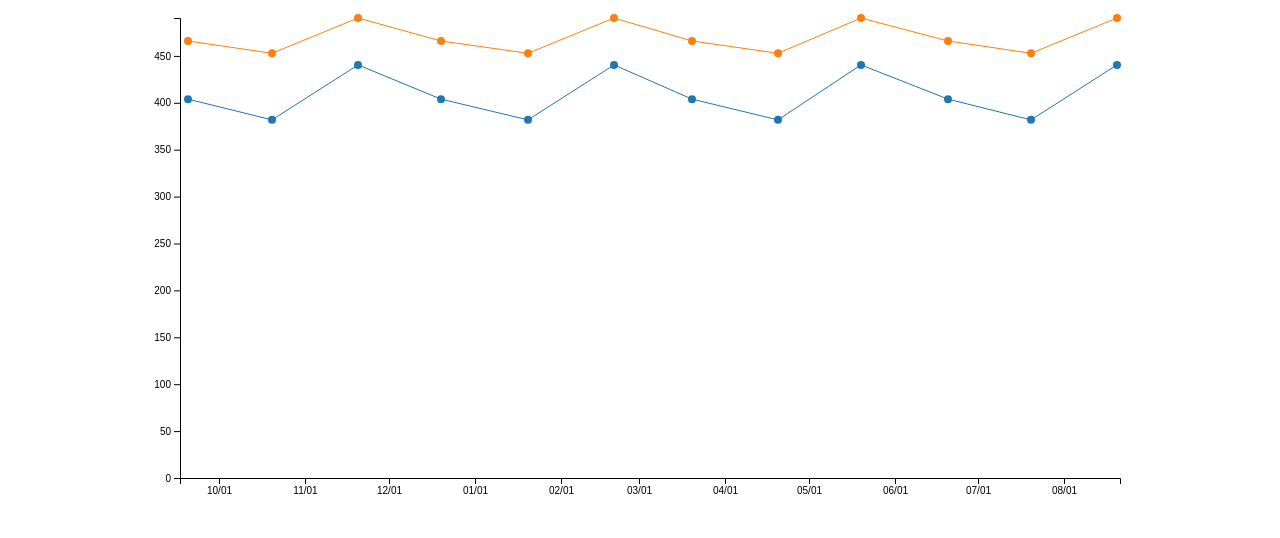
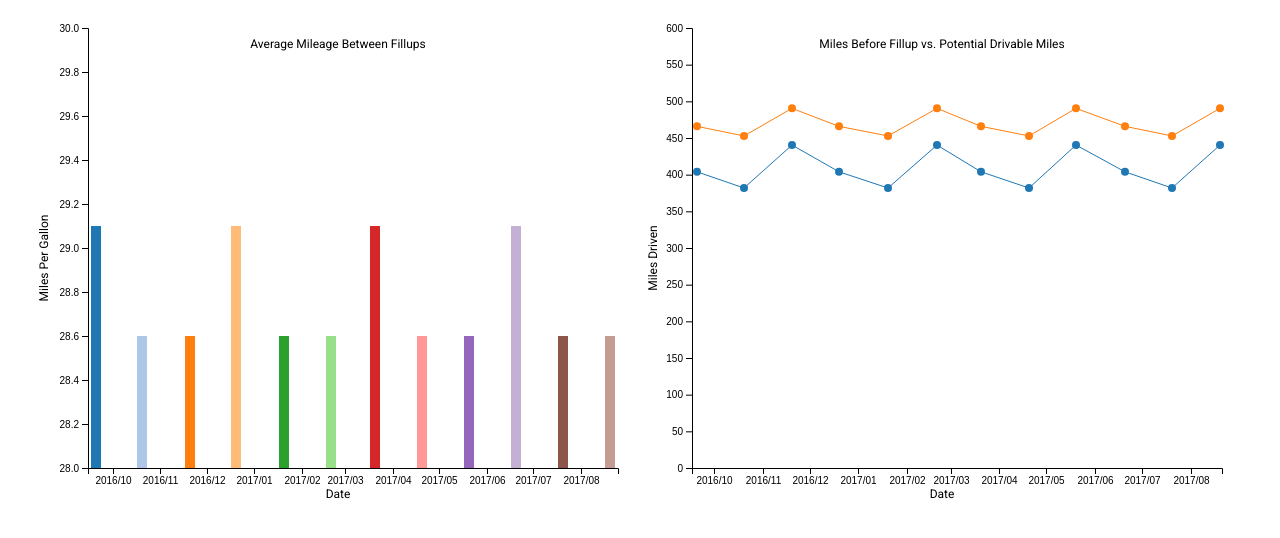
Before and after one commit to SIZMW/car-mileage-visualization, a plain HTML site: page index.html in a window 1280 px wide. Drawn offline with nearby package versions, Linux system fonts and the light colour scheme.

Commit message:
Added miles per gallon bar chart. Fixed line chart formatting.

```diff
--- a/index.html
+++ b/index.html
@@ -12,7 +12,8 @@
     <script src="https://d3js.org/d3.v4.min.js"></script>
     <script src="script.js"></script>
     <center>
-      <svg id="canvas"></svg>
+      <svg id="avg-canvas"></svg>
+      <svg id="mileage-canvas"></svg>
     </center>
   </body>
 </html>
--- a/script.js
+++ b/script.js
@@ -1,13 +1,13 @@
 // Margin amounts
 var margin = {
-  top: 10,
+  top: 20,
   right: 20,
-  bottom: 30,
-  left: 40
+  bottom: 40,
+  left: 50
 };
 
 // Canvas size
-var canvasWidth = 1000;
+var canvasWidth = 600;
 var canvasHeight = 500;
 
 // Tooltip
@@ -26,7 +26,7 @@ function loadTSV() {
     var milesRemaining = +d['Miles Remaining'];
 
     var pricePerMile = (gallonsFilled * pricePerGallon) / mileage;
-    var gasUtilization = mileage / (mileage + milesRemaining) * 100;
+    var gasUtilization = mileage / (mileage + milesRemaining);
 
     return {
       date: d['Date'],
@@ -50,7 +50,7 @@ function loadTSV() {
      * @param data The data for the chart.
      */
     function loadMileageLineChart(data) {
-      var svg = d3.select('#canvas')
+      var svg = d3.select('#mileage-canvas')
         .attr('width', canvasWidth)
         .attr('height', canvasHeight);
 
@@ -63,10 +63,11 @@ function loadTSV() {
         .rangeRound([margin.left, canvasWidth - margin.right]);
 
       var milesScale = d3.scaleLinear()
-        .domain([0, d3.max(data.map(function(d) {
+        .domain([0, Math.floor((d3.max(data.map(function(d) {
           return d.mileage + d.milesRemaining;
-        }))])
+        })) / 10) + 1) * 10 + 100])
         .range([canvasHeight - margin.bottom, margin.top]);
+      console.log(milesScale.domain())
 
       var colorScale = d3.scaleOrdinal(d3.schemeCategory10);
 
@@ -91,7 +92,7 @@ function loadTSV() {
       // Axes
       var xAxis = d3.axisBottom()
         .scale(timeScale)
-        .tickFormat(d3.timeFormat('%m/%d'));
+        .tickFormat(d3.timeFormat('%Y/%m'));
 
       var yAxis = d3.axisLeft()
         .scale(milesScale);
@@ -135,6 +136,22 @@ function loadTSV() {
         .attr('class', 'y-axis')
         .attr('transform', 'translate(' + margin.left + ',0)');
 
+      svg
+        .append('text')
+        .classed('label', true)
+        .attr('x', canvasWidth / 2)
+        .attr('y', canvasHeight - margin.top / 2)
+        .attr('text-anchor', 'middle')
+        .text('Date');
+
+      svg.append('text')
+        .classed('label', true)
+        .attr('x', -canvasHeight / 2)
+        .attr('y', 15)
+        .attr('text-anchor', 'middle')
+        .attr('transform', 'rotate(-90, 0, 0)')
+        .text('Miles Driven');
+
       svg.append('g')
         .classed('dots', true);
 
@@ -143,6 +160,14 @@ function loadTSV() {
 
       svg.select('.y-axis')
         .call(yAxis);
+
+      svg
+        .append('text')
+        .classed('chart-title', true)
+        .attr('x', canvasWidth / 2)
+        .attr('y', margin.bottom)
+        .attr('text-anchor', 'middle')
+        .text('Miles Before Fillup vs. Potential Drivable Miles');
 
       // Add dots
       var dataDots = svg.select('.dots')
@@ -197,6 +222,108 @@ function loadTSV() {
         });
     }
 
+    function loadAverageMPGChart(data) {
+      var svg = d3.select('#avg-canvas')
+        .attr('width', canvasWidth)
+        .attr('height', canvasHeight);
+
+      var barWidth = 10;
+      var colorScale = d3.scaleOrdinal(d3.schemeCategory20);
+
+      var timeScale = d3.scaleTime()
+        .domain([d3.timeDay.offset(new Date(data[0].date), -5), d3.timeDay.offset(new Date(data[data.length - 1].date), 5)])
+        .rangeRound([margin.left, canvasWidth - margin.right]);
+
+      var avgMPGScale = d3.scaleLinear()
+        .domain([(Math.floor(d3.min(data.map(function(d) {
+          return d.mpg;
+        })))), (Math.floor(d3.max(data.map(function(d) {
+          return d.mpg;
+        })) / 10) + 1) * 10])
+        .range([canvasHeight - margin.bottom, margin.top]);
+
+      var xAxis = d3.axisBottom()
+        .scale(timeScale)
+        .tickFormat(d3.timeFormat('%Y/%m'));
+
+      var yAxis = d3.axisLeft()
+        .scale(avgMPGScale);
+
+      svg.append('g')
+        .attr('class', 'x-axis')
+        .attr('transform', 'translate(0,' + (canvasHeight - margin.bottom) + ')');
+
+      svg.append('g')
+        .attr('class', 'y-axis')
+        .attr('transform', 'translate(' + margin.left + ',0)');
+
+      svg.select('.x-axis')
+        .call(xAxis);
+
+      svg.select('.y-axis')
+        .call(yAxis);
+
+      svg
+        .append('text')
+        .classed('label', true)
+        .attr('x', canvasWidth / 2)
+        .attr('y', canvasHeight - margin.top / 2)
+        .attr('text-anchor', 'middle')
+        .text('Date');
+
+      svg.append('text')
+        .classed('label', true)
+        .attr('x', -canvasHeight / 2)
+        .attr('y', 10)
+        .attr('text-anchor', 'middle')
+        .attr('transform', 'rotate(-90, 0, 0)')
+        .text('Miles Per Gallon');
+
+      svg
+        .append('text')
+        .classed('chart-title', true)
+        .attr('x', canvasWidth / 2)
+        .attr('y', margin.bottom)
+        .attr('text-anchor', 'middle')
+        .text('Average Mileage Between Fillups');
+
+      var barGroup = svg
+        .append('g')
+        .classed('bars', true);
+
+      var bars = barGroup.selectAll('.bar')
+        .data(data)
+        .enter()
+        .append('g')
+        .classed('bar', true);
+
+      bars.append('rect')
+        .attr('x', function(d) {
+          return timeScale(new Date(d.date)) - (barWidth / 2);
+        })
+        .attr('y', function(d) {
+          return avgMPGScale(d.mpg);
+        })
+        .attr('height', function(d) {
+          return canvasHeight - avgMPGScale(d.mpg) - margin.bottom;
+        })
+        .attr('width', function(d) {
+          return barWidth;
+        })
+        .attr('fill', function(d, i) {
+          return colorScale(i % 20);
+        })
+        .on('mouseover', function(d) {
+          tooltipAvgMPGMouseOver(d);
+        })
+        .on('mousemove', function(d) {
+          tooltipAvgMPGMouseMove(d);
+        })
+        .on('mouseout', function(d) {
+          tooltipMouseOut(d);
+        });
+    }
+
     function tooltipMileageLineMouseOver(d) {
       tooltipMouseOver(d, d.mileage);
     }
@@ -211,6 +338,14 @@ function loadTSV() {
 
     function tooltipRemainingMilesLineMouseMove(d) {
       tooltipMouseMove(d, d.mileage + ' + ' + d.milesRemaining + ' = ' + (d.milesRemaining + d.mileage));
+    }
+
+    function tooltipAvgMPGMouseOver(d) {
+      tooltipMouseOver(d, d.date + ': ' + d.mpg + ' mpg');
+    }
+
+    function tooltipAvgMPGMouseMove(d) {
+      tooltipMouseMove(d, d.date + ': ' + d.mpg + ' mpg');
     }
 
     function tooltipMouseOver(d, text) {
@@ -239,6 +374,7 @@ function loadTSV() {
     }
 
     loadMileageLineChart(data);
+    loadAverageMPGChart(data);
   });
 }
 
--- a/styles.css
+++ b/styles.css
@@ -1,5 +1,14 @@
 body {
   font-family: Roboto;
+}
+
+.chart-title {
+  font-size: 12px;
+}
+
+.label {
+  font-size: 12px;
+  fill: black;
 }
 
 div.tooltip {
```
